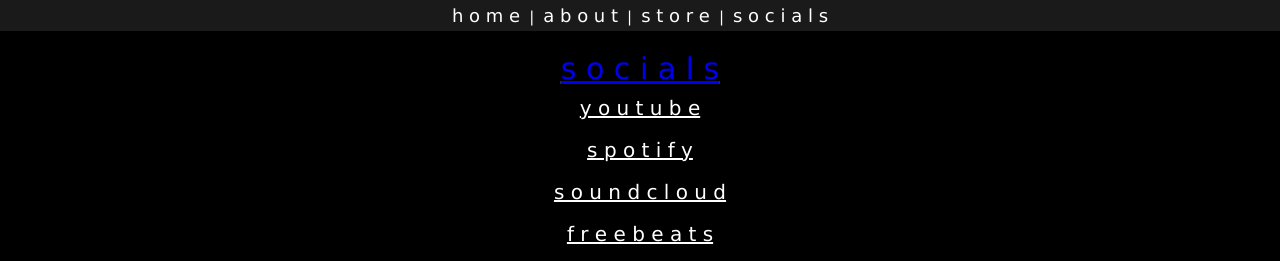
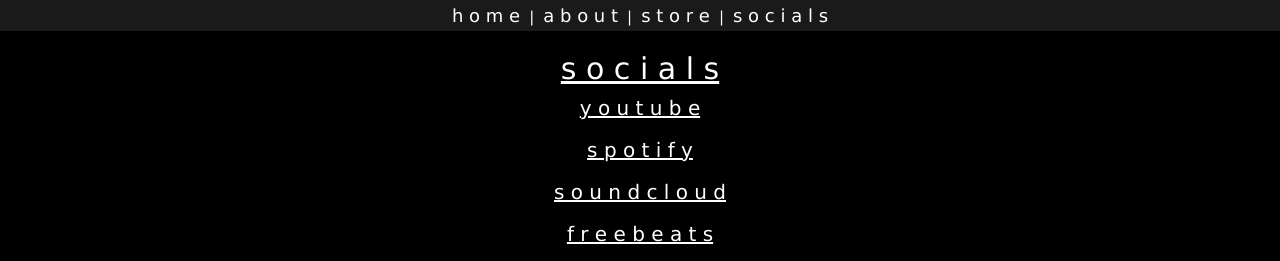
Before and after one commit to arowe104/arowe104.github.io, a plain HTML site: page arowe-socials.html in a window 1280 px wide. Shown: the top 261 px of the page. Drawn offline with Linux system fonts and the light colour scheme.

Commit message:
updated socials

```diff
--- a/arowe-socials.html
+++ b/arowe-socials.html
@@ -96,7 +96,7 @@
 	</center>
 	<br>
 	<center>
-	<h3 class="portionTitle"><a href="https://arowe104.github.io/socials.html">s o c i a l s</h3>
+	<h3 class="portionTitle">s o c i a l s</h3>
 		<a class="socials" href="https://bit.ly/2SqdE01">y o u t u b e</a><br><br>
 		<a class="socials" href="https://open.spotify.com/artist/5kUghyVB2Xh6djQCorgNFM?si=y_rAtCZZTwqInYGcemAzqg">s p o t i f y</a><br><br>
 		<a class="socials" href="https://soundcloud.com/arowebeats">s o u n d c l o u d</a><br><br>
```
